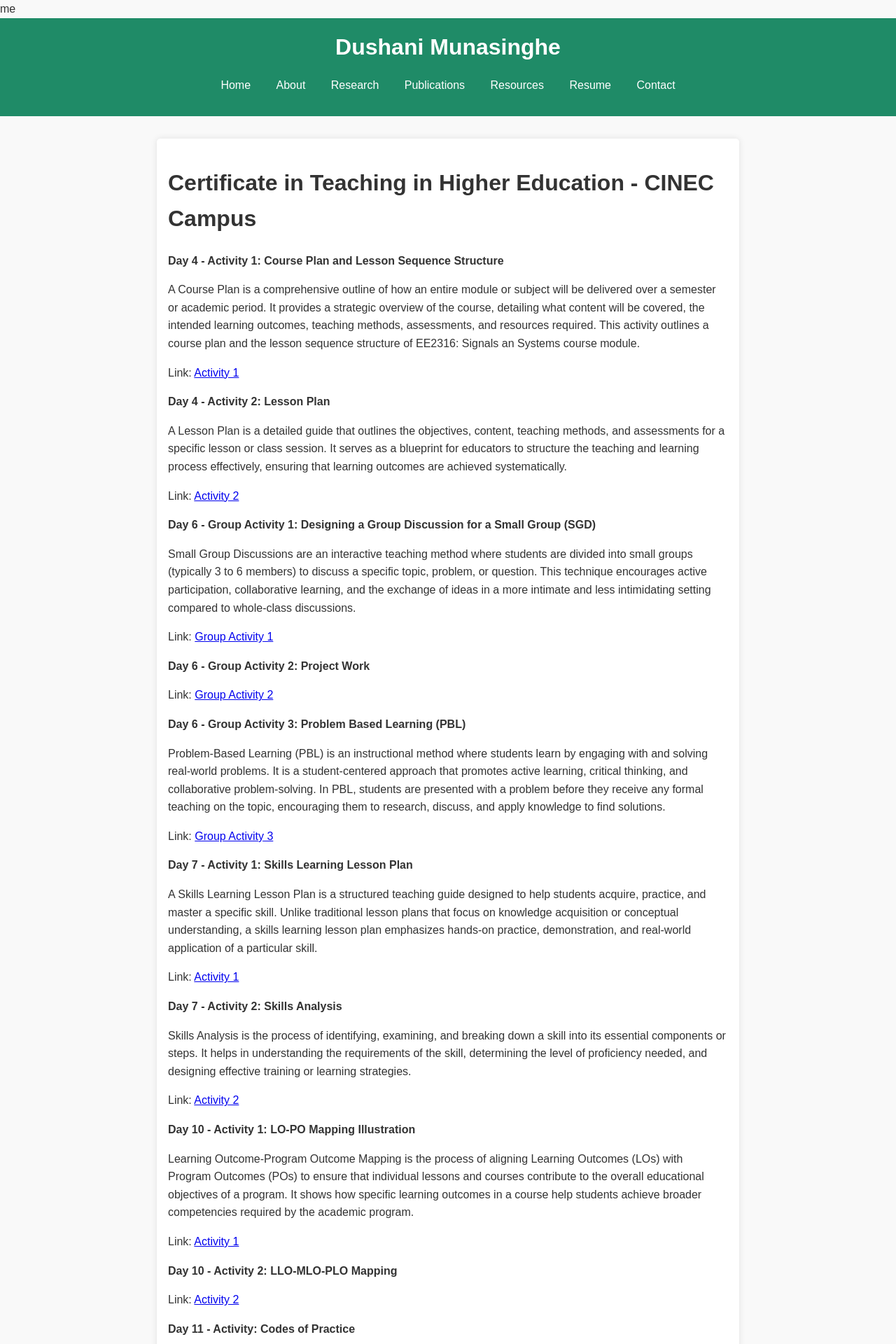
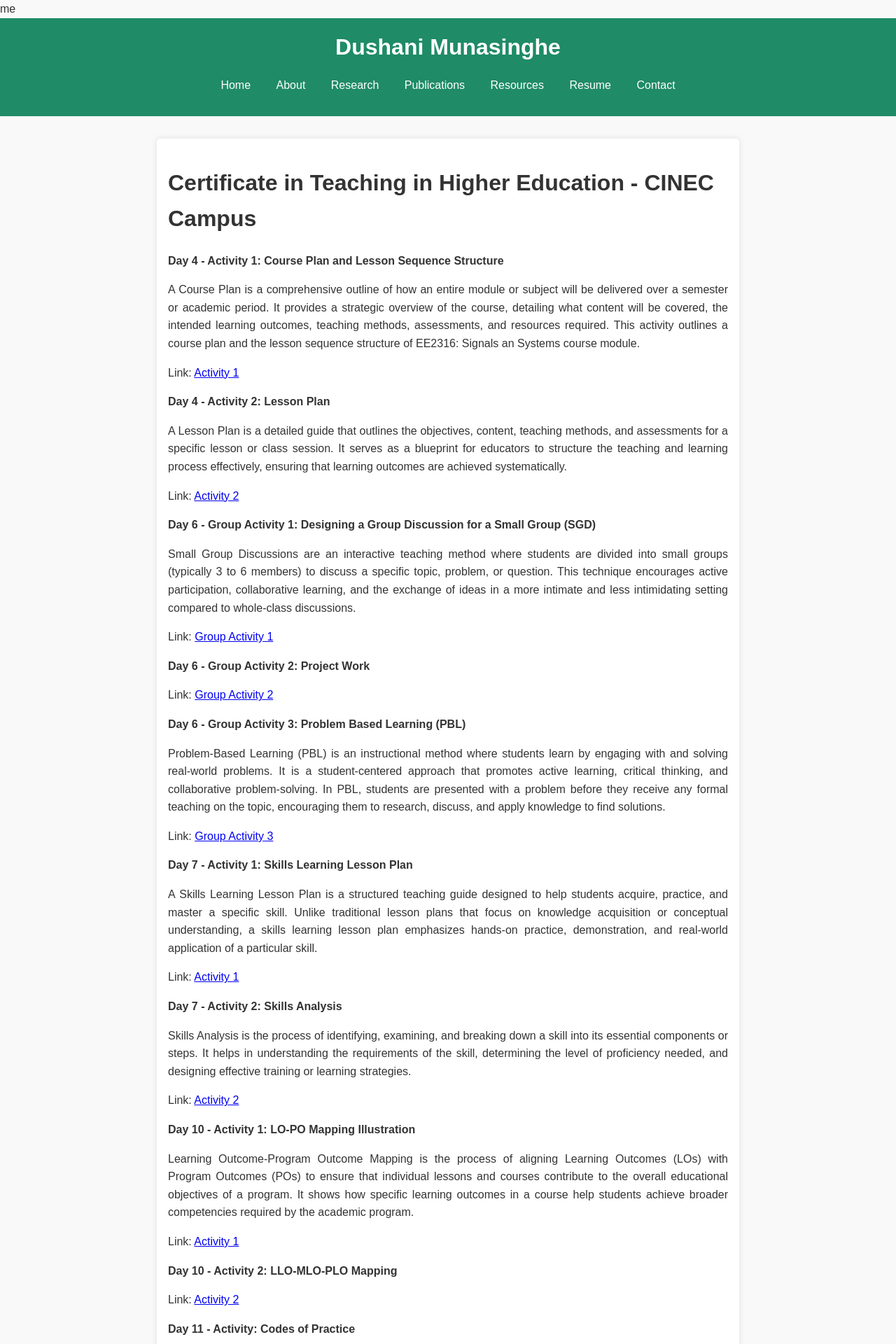
Before and after one commit to dushanimunasinghe/dushanimunasinghe.github.io, a Jekyll site: the page built from resources.md, in a window 1280 px wide. Shown: the top 1920 px of the page at 70% size. Built offline with Jekyll 4.4.1, drawn with Linux system fonts in a browser that asks for light colours.

Commit message:
Update resources.md

```diff
--- a/resources.md
+++ b/resources.md
@@ -7,19 +7,25 @@ title: Resources
 
 **Day 4 - Activity 1: Course Plan and Lesson Sequence Structure**
 
+<p align="justify">
 A Course Plan is a comprehensive outline of how an entire module or subject will be delivered over a semester or academic period. It provides a strategic overview of the course, detailing what content will be covered, the intended learning outcomes, teaching methods, assessments, and resources required. This activity outlines a course plan and the lesson sequence structure of EE2316: Signals an Systems course module.
+</p>
 
 Link: <a href="https://cinecedu-my.sharepoint.com/:b:/g/personal/dushani_munasinghe_cinec_edu/EVCK-X8l17dDj8ApFbqvDe8BKpO3uHX8arBRosSYyGgDYQ?e=qBrYRu" target="_blank" rel="noopener noreferrer"> Activity 1</a>
 
 **Day 4 - Activity 2: Lesson Plan**
 
+<p align="justify">
 A Lesson Plan is a detailed guide that outlines the objectives, content, teaching methods, and assessments for a specific lesson or class session. It serves as a blueprint for educators to structure the teaching and learning process effectively, ensuring that learning outcomes are achieved systematically.
+</p>
 
 Link: <a href="https://cinecedu-my.sharepoint.com/:b:/g/personal/dushani_munasinghe_cinec_edu/EYqDNT7xgkxMl7OQRXSvogIBltYIhrUcH3iyW1cepKZfWw?e=e0it1z" target="_blank" rel="noopener noreferrer"> Activity 2</a>
 
 **Day 6 - Group Activity 1: Designing a Group Discussion for a Small Group (SGD)**
 
+<p align="justify">
 Small Group Discussions are an interactive teaching method where students are divided into small groups (typically 3 to 6 members) to discuss a specific topic, problem, or question. This technique encourages active participation, collaborative learning, and the exchange of ideas in a more intimate and less intimidating setting compared to whole-class discussions.
+</p>
 
 Link: <a href="https://cinecedu-my.sharepoint.com/:b:/g/personal/dushani_munasinghe_cinec_edu/EWsfPjmNNAJHnJNwG-pcwIoBxXaDtNnXOy4h2-aO-DkPgQ?e=Wa7gPa" target="_blank" rel="noopener noreferrer"> Group Activity 1</a>
 
@@ -29,25 +35,33 @@ Link: <a href="https://cinecedu-my.sharepoint.com/:b:/g/personal/dushani_munasin
 
 **Day 6 - Group Activity 3: Problem Based Learning (PBL)**
 
+<p align="justify">
 Problem-Based Learning (PBL) is an instructional method where students learn by engaging with and solving real-world problems. It is a student-centered approach that promotes active learning, critical thinking, and collaborative problem-solving. In PBL, students are presented with a problem before they receive any formal teaching on the topic, encouraging them to research, discuss, and apply knowledge to find solutions.
+</p>
 
 Link: <a href="https://cinecedu-my.sharepoint.com/:b:/g/personal/dushani_munasinghe_cinec_edu/EaYYhUIcFEhChuYNCDIYJw8BY7Q3s_d3qj3rAKDhpL3zVg?e=8t7ZOy" target="_blank" rel="noopener noreferrer"> Group Activity 3</a>
 
 **Day 7 - Activity 1: Skills Learning Lesson Plan**
 
+<p align="justify">
 A Skills Learning Lesson Plan is a structured teaching guide designed to help students acquire, practice, and master a specific skill. Unlike traditional lesson plans that focus on knowledge acquisition or conceptual understanding, a skills learning lesson plan emphasizes hands-on practice, demonstration, and real-world application of a particular skill.
+</p>
 
 Link: <a href="https://cinecedu-my.sharepoint.com/:b:/g/personal/dushani_munasinghe_cinec_edu/Ealp_eY-NR1LimnfhU3E3HgBQNGXVgYeAQ33eifu8oCFTA?e=GZbkdc" target="_blank" rel="noopener noreferrer"> Activity 1</a>
 
 **Day 7 - Activity 2: Skills Analysis**
 
+<p align="justify">
 Skills Analysis is the process of identifying, examining, and breaking down a skill into its essential components or steps. It helps in understanding the requirements of the skill, determining the level of proficiency needed, and designing effective training or learning strategies.
+</p>
 
 Link: <a href="https://cinecedu-my.sharepoint.com/:b:/g/personal/dushani_munasinghe_cinec_edu/EedZMaCWCXtEuktCKVd3X0wBsGVCsgEwSdAPQZZR4UzxJQ?e=JWuBIF" target="_blank" rel="noopener noreferrer"> Activity 2</a>
 
 **Day 10 - Activity 1: LO-PO Mapping Illustration**
 
+<p align="justify">
 Learning Outcome-Program Outcome Mapping is the process of aligning Learning Outcomes (LOs) with Program Outcomes (POs) to ensure that individual lessons and courses contribute to the overall educational objectives of a program. It shows how specific learning outcomes in a course help students achieve broader competencies required by the academic program.
+</p>
 
 Link: <a href="https://cinecedu-my.sharepoint.com/:b:/g/personal/dushani_munasinghe_cinec_edu/EbYvyvUm4rtOo_7ZUQCcN-UBejteP4_-KLy2x1K5a4teSA?e=Ruj570" target="_blank" rel="noopener noreferrer"> Activity 1</a>
 
@@ -57,13 +71,17 @@ Link: <a href="https://cinecedu-my.sharepoint.com/:w:/g/personal/dushani_munasin
 
 **Day 11  - Activity: Codes of Practice**
 
+<p align="justify">
 Codes of Practice in Education are formal guidelines and ethical standards that outline the responsibilities, behaviors, and professional conduct expected of educators, institutions, and students. They ensure fairness, safety, equality, and quality in teaching and learning environments.
+</p>
 
 Link: <a href="https://cinecedu-my.sharepoint.com/:b:/g/personal/dushani_munasinghe_cinec_edu/Ee9XH1ZjBrZIrpBpLMtzkkQBzjywj-jqzFcHbcyRkBMWqA?e=0ALLIC" target="_blank" rel="noopener noreferrer"> Activity</a>
 
 **Day 17  - Group Activity: Ethical Principles in Teaching**
 
+<p align="justify">
 Ethical Principles in Teaching are guidelines that help educators maintain professionalism, integrity, and fairness in their teaching practices. They include respect for students, integrity and honesty, confidentiality, fairness and equality, professionalism, commitment to excellence, academic freedom, responsibility to society, etc.
+</p>
 
 Link: <a href="https://cinecedu-my.sharepoint.com/:p:/g/personal/dushani_munasinghe_cinec_edu/EZDwOm8dYwhPnz6xRbq8fQAB12Zdao0xLYMcnlEupDaUyg?e=sbD3PF" target="_blank" rel="noopener noreferrer"> Group Activity</a>
 
```
